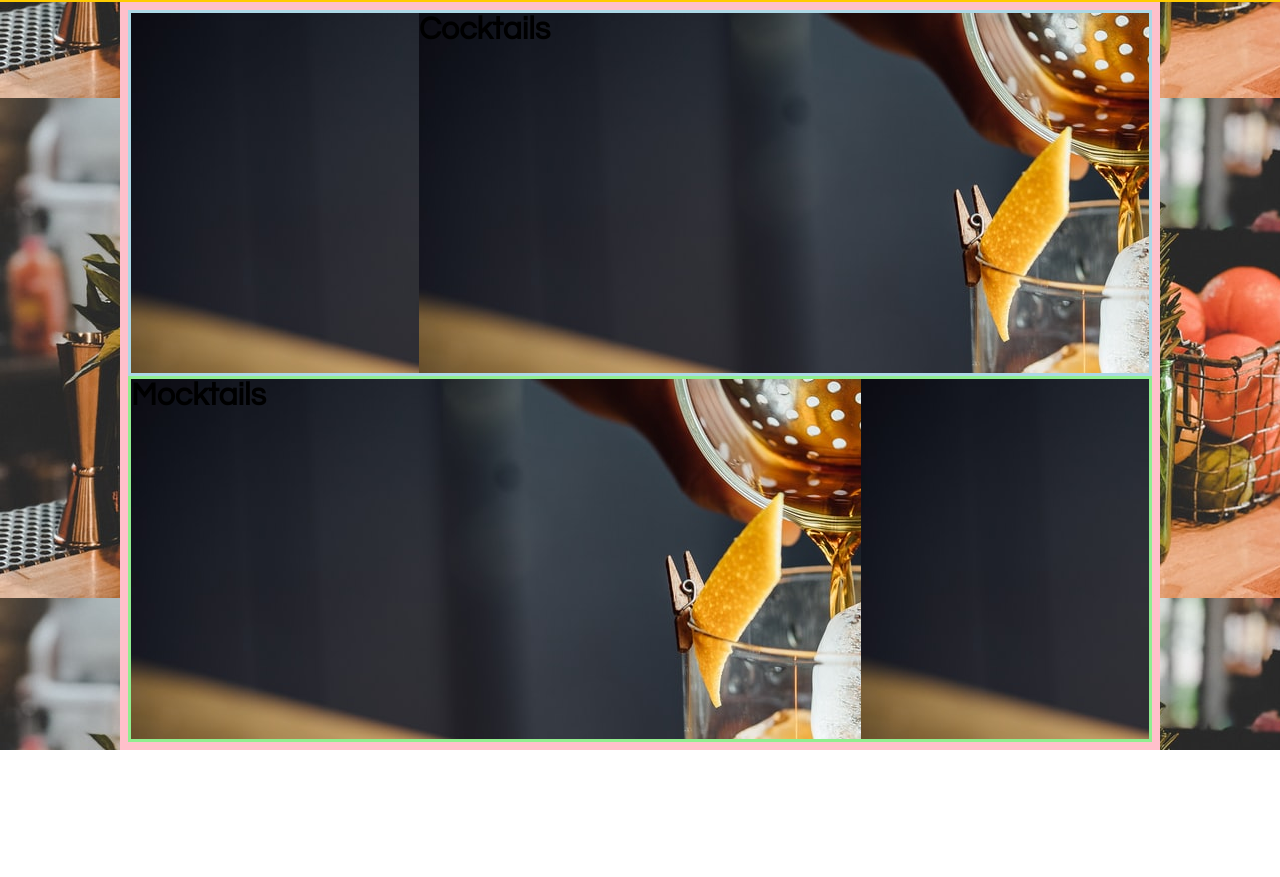
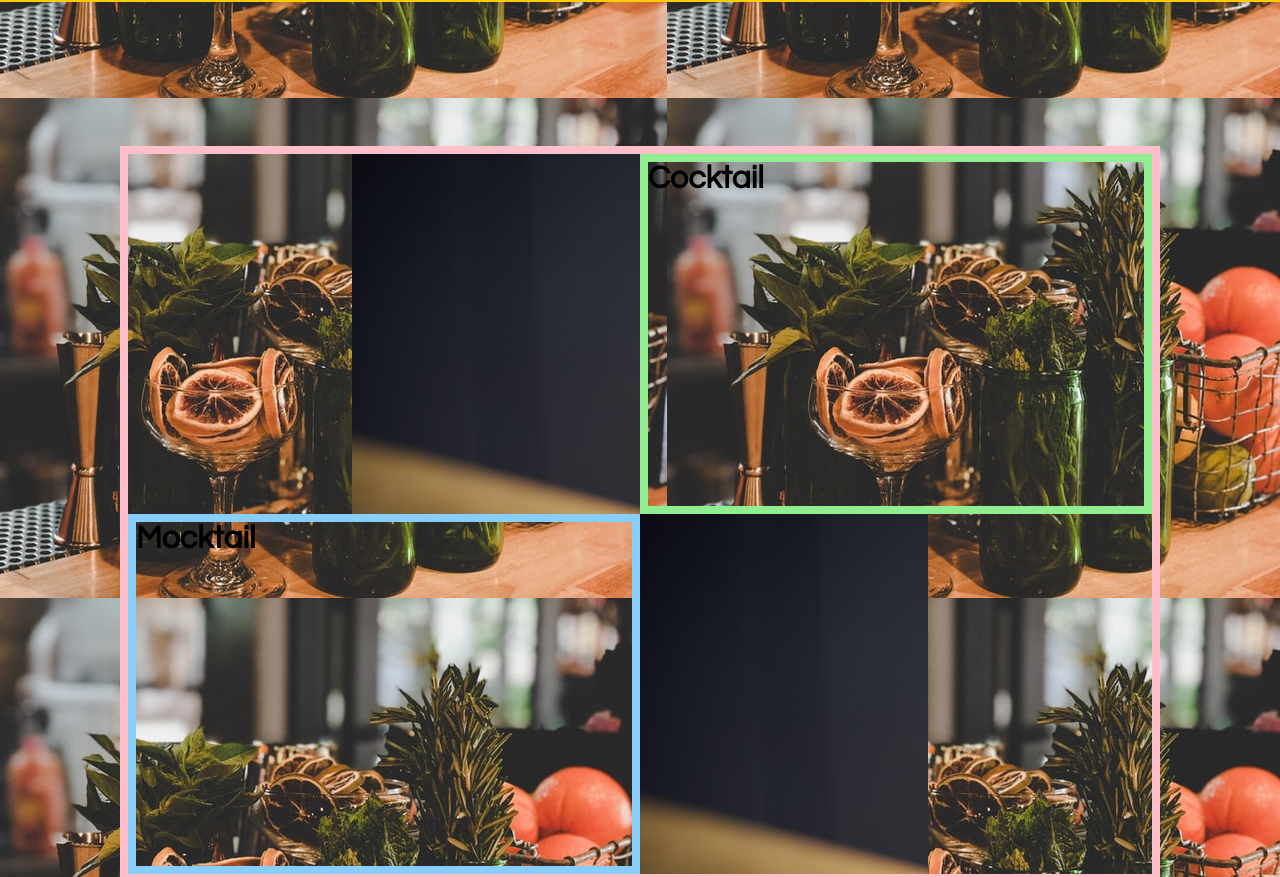
Before and after one commit to Ellinor-Carlberg/Eleanor-cocktailbar, a plain HTML site: page index.html in a window 1280 px wide. Shown: the part 1402-2279 px from the top of the page. Before the commit the page ends 2152 px from the top, so only its background shows below. Drawn offline with Linux system fonts and the light colour scheme.

Commit message:
basic layout all elements

```diff
--- a/index.html
+++ b/index.html
@@ -31,17 +31,19 @@
         </div>
         <div class="line warmyellow-background"></div>
         <div class="product-container">
-            <div class="row row-one">
-                <div class="image"></div>
-                <div class="text"><h1>Cocktails</h1></div>
+            <div class="image-cocktail"></div>
+            <div class="text-cocktail">
+                <h1>Cocktail</h1>
             </div>
-            <div class="row row-two">
-                <div class="text"><h1>Mocktails</h1></div>
-                <div class="image"></div>
-
+            <div class="text-mocktail">
+                <h1>Mocktail</h1>
             </div>
+            <div class="image-mocktail"></div>
         </div>
-
+        <div class="line-book-table warmyellow-background">
+            <h1>BOKA BORD</h1>
+        </div>
+            <div class="contact warmyellow-background"></div>
     </main>
     <!--  </div> -->
 </body>
--- a/style.css
+++ b/style.css
@@ -45,7 +45,7 @@ body {
 } */
 
 header .logo {
-    width: 40%;
+    width:  36rem;
     height: 36rem;
     margin: auto;
 }
@@ -83,36 +83,55 @@ margin-bottom: auto;
     height: 2.25rem;
 }
 
+
 .product-container {
     width: 80%;
-    display: flex;
-    flex-direction: column;
+    margin: 9rem auto 0rem auto;
     border: 0.5rem solid pink;
-    margin: auto;
+    display: grid;
+    grid-template-columns: 1fr 1fr 1fr 1fr;
+    grid-template-rows: repeat(2, 22.5rem);
+    grid-template-areas:
+    " . image-cocktail text-cocktail text-cocktail"
+    "text-mocktail text-mocktail image-mocktail . ";
 }
 
-.row-one {
-    border: 0.2rem solid lightblue;
-    display: flex;
-    justify-content: flex-end;
-}
-
-.row-two {
-    border: 0.2rem solid lightgreen;
-    display: flex;
-    justify-content: flex-start;
+.image-cocktail {
+    width: 18rem;
+    background-image: url(/media/cocktail.jpeg);
+    grid-area: image-cocktail;
+    justify-self: end;
 }
 
 
-.image {
-    background-image: url(/media/cocktail.jpeg);
-    height: 22.5rem;
-    width: 18rem;
-
+.text-cocktail {
+    border: 0.5rem solid lightgreen;
+    grid-area: text-cocktail;
 }
 
-.text {
+
+.text-mocktail {
+    border: 0.5rem solid lightskyblue;
+    grid-area: text-mocktail;
+}
+
+.image-mocktail{
+    width: 18rem;
     background-image: url(/media/cocktail.jpeg);
-    height: 22.5rem;
-    flex-grow: 1;
+    grid-area: image-mocktail;
+    justify-self: start;
 }
+
+.line-book-table {
+    margin: 13.5rem 0 0 0;
+    width: 100%;
+    height: 4.5rem;
+    transform: skewY(11deg);
+    text-align: center;
+}
+
+.contact {
+    width: 36rem;
+    height: 36rem;
+    margin: 9rem auto 0 auto;
+}
```
